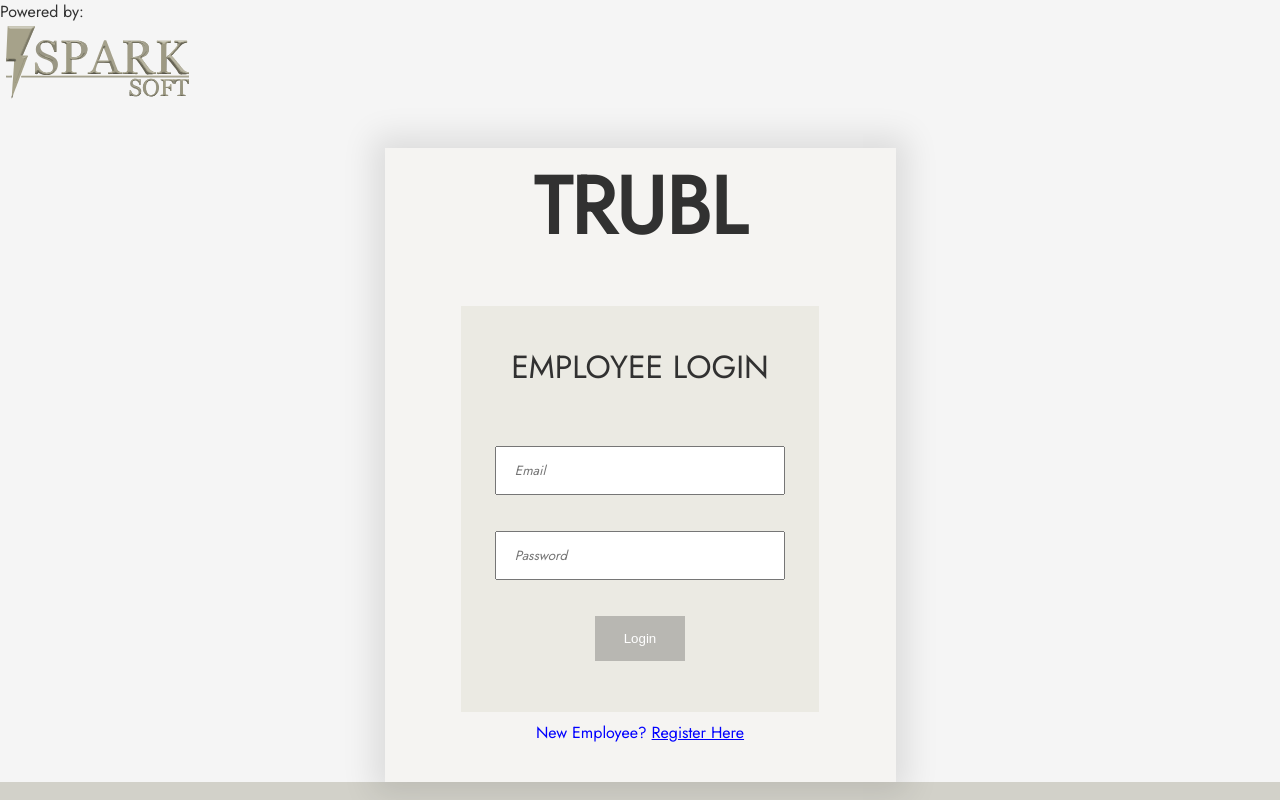
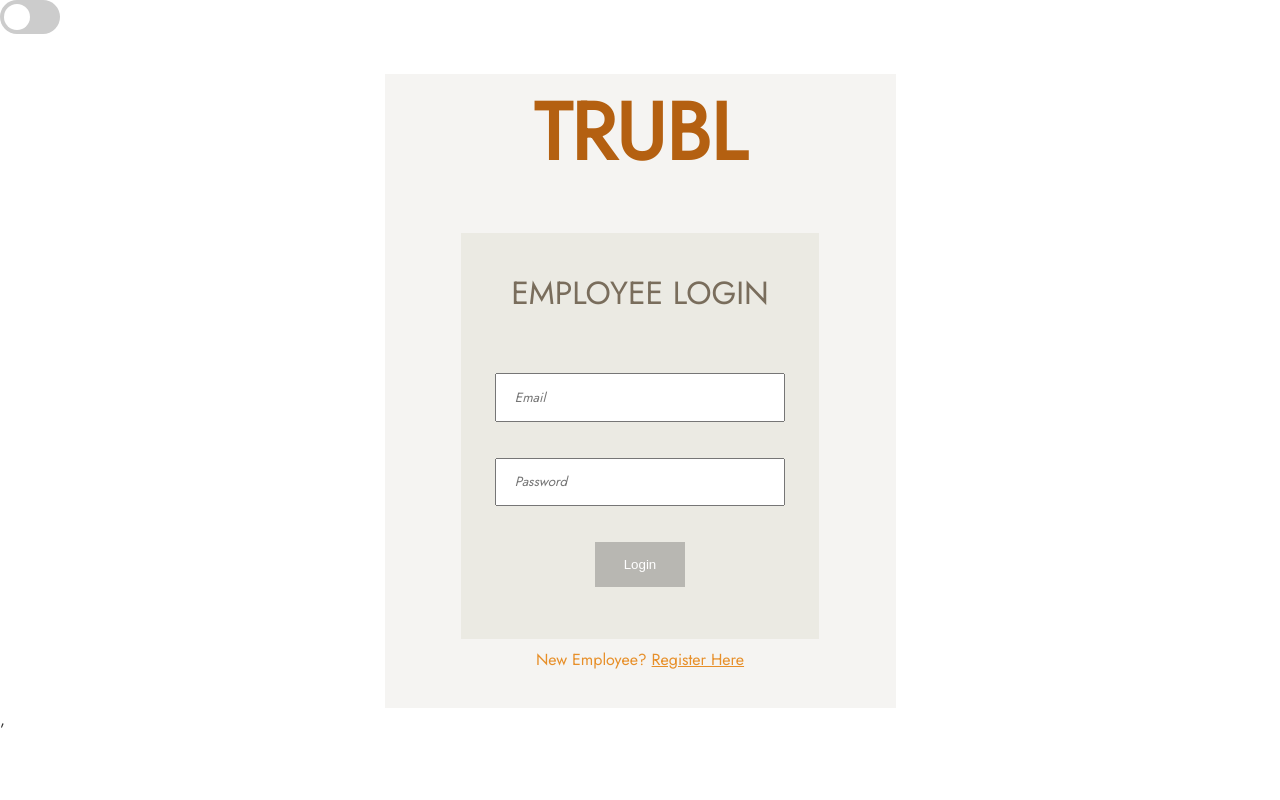
Before and after one commit to SparkinSoftware/TRUBL, a React (Vite) app: page / in a window 1280 px wide. Built offline with nearby package versions, Linux system fonts and the light colour scheme; no server answers.

Commit message:
Nightmode functionality started

```diff
--- a/src/App.jsx
+++ b/src/App.jsx
@@ -10,14 +10,25 @@ import Login from './components/Login/Login.jsx'
 import TicketCreate from './components/TicketCreate/TicketCreate.jsx'
 import { SupabaseProvider } from './SupabaseContext'
 import Landing from './components/Landing/Landing.jsx'
+import NightModeToggle from './components/Nightmode/NightModeToggle.jsx';
+import { NightModeProvider, useNightMode } from './components/Nightmode/NightModeContext.jsx';
 
 function App() {
+  const { isNightMode } = useNightMode();
+    if (isNightMode) {
+      document.body.style.backgroundColor = '#1a1a1a';
+
+    } else {
+      document.body.style.backgroundColor = 'white';
+
+    }
+
 
   return (
       <div className='App'>
-      <p>Powered by:</p>
-      <img className="appLogo" src="../img/sparksoftlogo.svg"/>
-
+        {/* <p>Powered by:</p> */}
+        {/* <img className="appLogo" src="../img/sparksoftlogo.svg"/> */}
+        <NightModeToggle />
         {/* Routes for pages */}
         <SupabaseProvider>
         <Routes>
--- a/src/components/Landing/landing.css
+++ b/src/components/Landing/landing.css
@@ -10,8 +10,8 @@
 .landingContainer{
     display: flex;
     flex-direction: column;
-    background-color: #f5f4f2;
-    box-shadow: 0px 0px 30px 12px rgba(0,0,0,0.10);
+    /* background-color: #f5f4f2; */
+    /* box-shadow: 0px 0px 30px 12px rgba(0,0,0,0.10); */
     width: 511px;
     height: 634px;
     align-items: center;
--- a/src/components/Login/Login.jsx
+++ b/src/components/Login/Login.jsx
@@ -2,6 +2,8 @@ import React, {useState} from 'react';
 import { useSupabase } from '../../SupabaseContext';
 import './login.css';
 import { useNavigate } from 'react-router-dom';
+import '../Nightmode/NightModeToggle.css';
+import { useNightMode } from '../Nightmode/NightModeContext.jsx';
 
 function Login(){
     const navigate = useNavigate();
@@ -13,6 +15,7 @@ function Login(){
     const [confirmPassword, setConfirmPassword] = useState('');
     const [registrationError, setRegistrationError] = useState('');
     const [loginError, setLoginError] = useState('');
+    const { isNightMode } = useNightMode();
 
     const handleLogin = async (e) => {
         e.preventDefault();
@@ -71,7 +74,7 @@ function Login(){
     return (
         <>
             <div className="loginBody">
-                <div className="loginContainer">
+                <div className={"loginContainer" + (isNightMode ? '-nm' : '')}>
                     <div className="loginLogo">
                         <h1>TRUBL</h1>
                     </div>
@@ -94,9 +97,9 @@ function Login(){
                         </div>
                     ) : (
                         <div className="loginFieldContainer">
-                            <div className="loginFields">
-                                <div className="loginLabel">EMPLOYEE LOGIN</div>
-                                <form className="loginForm" autoComplete="off" onSubmit={handleLogin}>
+                            <div className={"loginFields" + (isNightMode ? '-nm' : '')}>
+                                <div className={"loginLabel" + (isNightMode ? '-nm' : '')}>EMPLOYEE LOGIN</div>
+                                <form className={"loginForm" + (isNightMode ? '-nm' : '')}autoComplete="off" onSubmit={handleLogin}>
                                     <input placeholder="Email" type="email" value={email} onChange={e => setEmail(e.target.value)} required/>
                                     <input placeholder="Password" type="password" value={password} onChange={e => setPassword(e.target.value)} required/>
                                     {loginError && <div className="loginErrorContainer">{loginError}</div>}
--- a/src/components/Login/login.css
+++ b/src/components/Login/login.css
@@ -3,7 +3,7 @@
     height: 100%;
     align-items: center;
     display: flex;
-    background-color: #F5f5f5;
+    /* background-color: #bebebe; */
     margin-top: 5vh;
     font-family: 'Jost', sans-serif;
     justify-content: center;
@@ -13,7 +13,7 @@
     display: flex;
     flex-direction: column;
     background-color: #f5f4f2;
-    box-shadow: 0px 0px 30px 12px rgba(0,0,0,0.10);
+    /* box-shadow: 0px 0px 30px 12px rgba(0,0,0,0.10); */
     width: 511px;
     height: 634px;
     justify-content: center;
@@ -36,7 +36,7 @@
 }
 .loginLogo h1{
     font-size: 5rem;
-    color: #313131;
+    color: #b46011;
     height: 100%;
 }
 .loginFieldContainer{
@@ -75,6 +75,7 @@
     margin: 0;
     font-size: 2rem;
     padding-top: 4%;
+    color:#796d5c;
 }
 .loginErrorContainer{
     padding-bottom: 5%;
@@ -84,7 +85,7 @@
     flex-direction: column;
     width: 100%;
     height: 65%;
-    background-color: #ebeae3;
+    background-color:#ebeae3;
     align-items: center;
     justify-content: center;
 }
@@ -120,12 +121,12 @@
 }
 
 .loginRegisterLink{
-    color: blue;
+    color: #e78f29;
     margin-top: 2.5%;
     cursor: pointer;
 }
 .loginRegisterLink:hover{
-    color: purple;
+    color: rgb(255, 255, 255);
 }
 
 .loginSubmit{
@@ -154,6 +155,7 @@
     text-align: center;
     justify-content: center;
     font-size: 1.5rem;
+    color:#796d5c;
 }
 .loginRegForm{
     display: flex;
@@ -182,10 +184,11 @@
 .loginRegBack{
     align-items: center;
     text-align: center;
+    color: #e78f29;
 }
 .loginRegBack:hover{
     cursor: pointer;
-    color: gray;
+    color: rgb(255, 255, 255);
 }
 .loginRegSubmit{
     border: none;
@@ -196,9 +199,21 @@
     font-size: 1.2rem;
     justify-content: center;
     text-align: center;
+    color: white;
 }
 .loginRegSubmit:hover{
     background-color: rgb(244, 247, 233);
     color:#313131;
 
 }
+
+.night-mode .loginContainer{
+        display: flex;
+        flex-direction: column;
+        background-color: #313131;
+        box-shadow: 0px 0px 30px 12px rgba(0,0,0,0.10);
+        width: 511px;
+        height: 634px;
+        justify-content: center;
+        align-items: center;
+}
--- /dev/null
+++ b/src/components/Nightmode/NightModeContext.jsx
@@ -0,0 +1,27 @@
+import React, { createContext, useContext, useState } from 'react';
+
+const NightModeContext = createContext();
+
+const NightModeProvider = ({ children }) => {
+  const [isNightMode, setNightMode] = useState(false);
+
+  const toggleNightMode = () => {
+    setNightMode((prevNightMode) => !prevNightMode);
+  };
+
+  return (
+    <NightModeContext.Provider value={{ isNightMode, toggleNightMode }}>
+      {children}
+    </NightModeContext.Provider>
+  );
+};
+
+const useNightMode = () => {
+  const context = useContext(NightModeContext);
+  if (!context) {
+    throw new Error('useNightMode must be used within a NightModeProvider');
+  }
+  return context;
+};
+
+export { NightModeProvider, useNightMode };
--- /dev/null
+++ b/src/components/Nightmode/NightModeToggle.css
@@ -0,0 +1,104 @@
+
+.toggle-label {
+    position: relative;
+    display: inline-block;
+    width: 60px;
+    height: 34px;
+  }
+
+  .toggle-input {
+    opacity: 0;
+    width: 0;
+    height: 0;
+  }
+
+  .toggle-slider {
+    position: absolute;
+    cursor: pointer;
+    top: 0;
+    left: 0;
+    right: 0;
+    bottom: 0;
+    background-color: #ccc;
+    transition: 0.4s;
+    border-radius: 34px;
+  }
+
+  .toggle-input:checked + .toggle-slider {
+    background-color: #2196F3; /* Toggle color in night mode */
+  }
+
+  .toggle-slider:before {
+    position: absolute;
+    content: '';
+    height: 26px;
+    width: 26px;
+    left: 4px;
+    bottom: 4px;
+    background-color: white;
+    transition: 0.4s;
+    border-radius: 50%;
+  }
+
+  .toggle-input:checked + .toggle-slider:before {
+    transform: translateX(26px);
+  }
+  .body-nm{
+    background-color: #313131;
+  }
+  /* ************** LOGIN PAGE NIGHTMODE ******************* */
+  .loginContainer-nm{
+      display: flex;
+      flex-direction: column;
+      background-color: #444444;
+      /* box-shadow: 0px 0px 30px 12px rgba(0,0,0,0.10); */
+      width: 511px;
+      height: 634px;
+      justify-content: center;
+      align-items: center;
+  }
+  .loginFields-nm{
+    display: flex;
+    flex-direction: column;
+    width: 100%;
+    align-items: center;
+    /* background-color: #313131; */
+  }
+  .loginFields-nm button{
+    width: 25%;
+    height: 15%;
+    margin-bottom: 5%;
+  }
+  .loginLabel-nm{
+    display: flex;
+    width: 100%;
+    height: 20%;
+    font-size: 1.5rem;
+    background-color: #313131;
+    justify-content: center;
+    text-align: center;
+    align-items: center;
+    margin: 0;
+    font-size: 2rem;
+    padding-top: 4%;
+    color:#ffffff;
+  }
+  .loginForm-nm{
+    display: flex;
+    flex-direction: column;
+    width: 100%;
+    height: 65%;
+    background-color:#313131;
+    align-items: center;
+    justify-content: center;
+}
+.loginForm-nm input{
+    font-family: 'Jost', sans-serif;
+    padding-left: 5%;
+    width: 75%;
+    height: 15%;
+    margin-bottom: 10%;
+}
+.loginForm-nm input::placeholder{
+    font-style: italic;
+}
--- /dev/null
+++ b/src/components/Nightmode/NightModeToggle.jsx
@@ -0,0 +1,18 @@
+import React, { useState } from 'react';
+import './NightModeToggle.css';
+import {useNightMode} from './NightModeContext.jsx';
+
+const NightModeToggle = () => {
+  const { toggleNightMode } = useNightMode();
+
+  return (
+    <div>
+      <label className="toggle-label">
+        <input type="checkbox" onChange={toggleNightMode} className="toggle-input" />
+        <span className="toggle-slider"></span>
+      </label>
+    </div>
+  );
+};
+
+export default NightModeToggle;
--- a/src/components/TicketCreate/ticket.css
+++ b/src/components/TicketCreate/ticket.css
@@ -17,14 +17,16 @@
   text-shadow: 1px 1px 5px #313131;
   font-size: large;
   background-color: rgb(177, 171, 158);
-  width: 10%;
+  width: 150px;
   border-radius: 10px 10px 0px 0px;
   text-align: center;
   justify-content: space-around;
+  min-width: 95px;
 }
 #currentUserContainer p{
-  padding-left: 0%;
-  padding-right: 0%;
+  padding-left: 2%;
+  padding-right: 2%;
+  text-wrap: wrap;
 }
 
 .ticketStatusContainer{
--- a/src/index.css
+++ b/src/index.css
@@ -8,7 +8,7 @@
 html, body{
     height: 100%;
     width: 100%;
-    background-color: #F5f5f5;
+    background-color: #f5f4f2;
     font-family: 'Jost', sans-serif;
 }
 .appLogo{
@@ -16,7 +16,7 @@ html, body{
 
 }
 body{
-    background-image: url('./components/assets/peaks.svg');
+    /* background-image: url('./components/assets/peaks.svg'); */
     background-size: cover;
     background-position: center;
     background-repeat: no-repeat;
--- a/src/main.jsx
+++ b/src/main.jsx
@@ -3,9 +3,13 @@ import ReactDOM from 'react-dom/client'
 import './index.css'
 import App from './App.jsx'
 import { BrowserRouter } from 'react-router-dom'
+import { NightModeProvider } from './components/Nightmode/NightModeContext.jsx'
 
 ReactDOM.createRoot(document.getElementById('root')).render(
   <BrowserRouter>
-    <App />
-  </BrowserRouter>,
+    <NightModeProvider>
+      <App />
+    </NightModeProvider>,
+  </BrowserRouter>
+
 )
```
Lines whose indentation alone changed are shown as unchanged.
